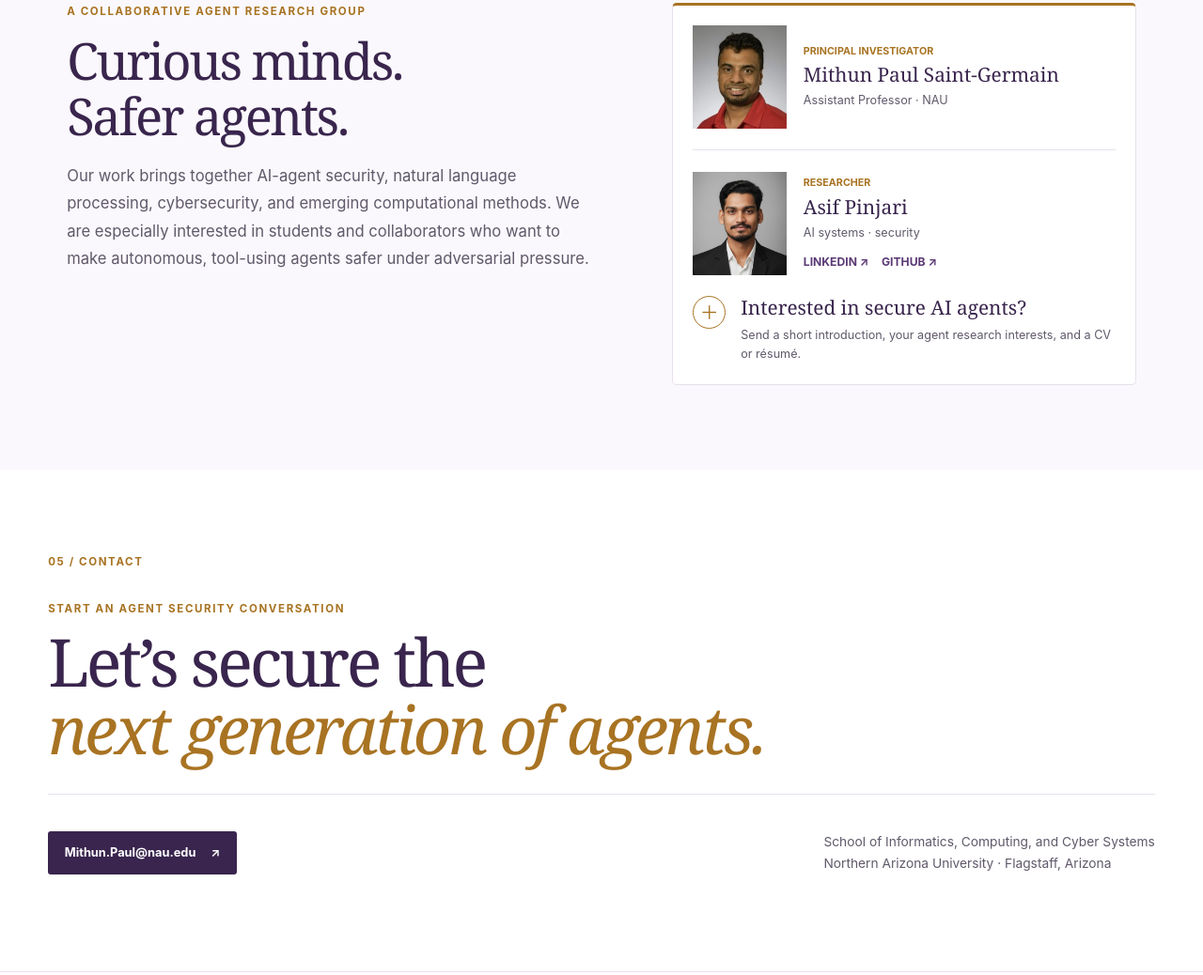
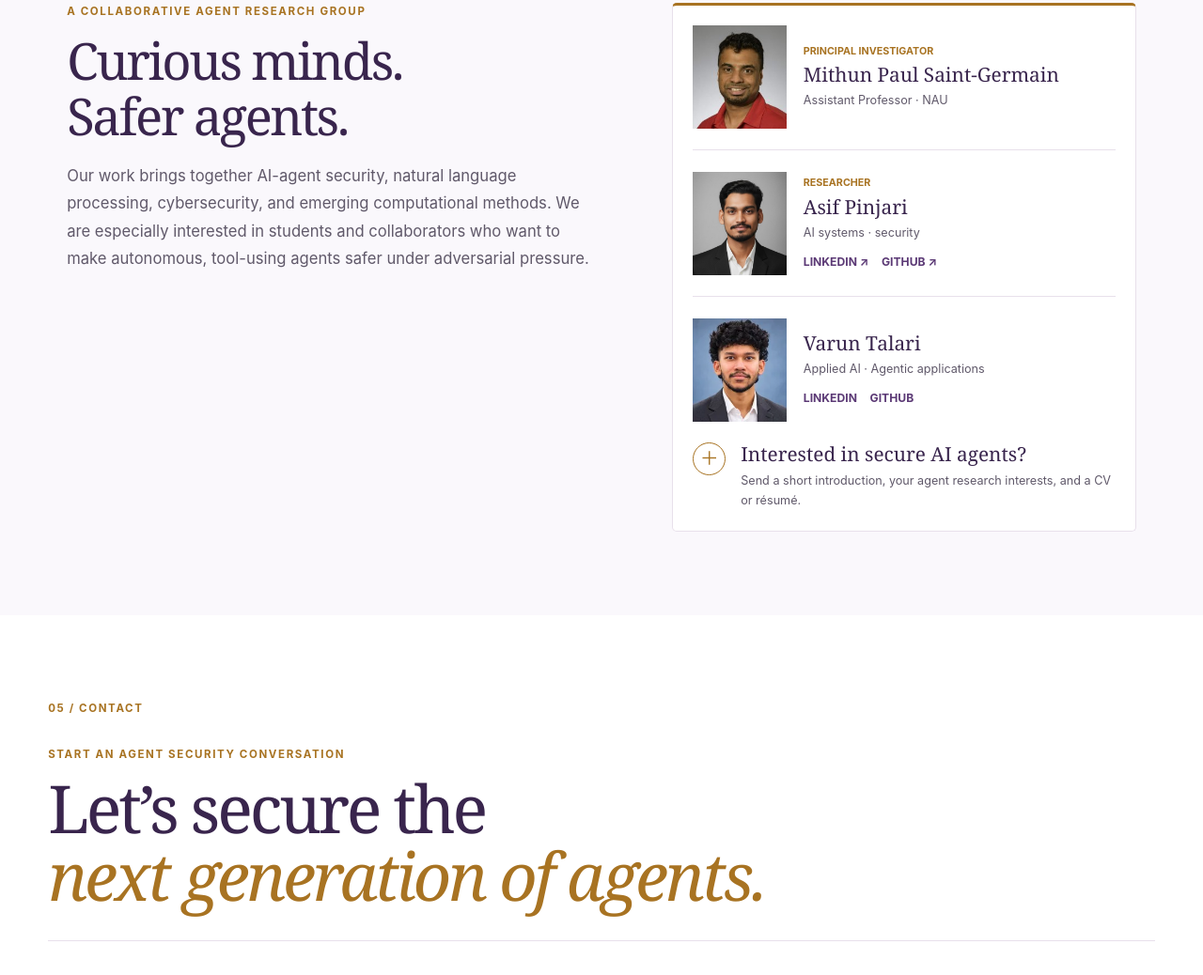
Before and after one commit to kali-ai-security-lab/kali-ai-security-lab.github.io, a plain HTML site: page dist/index.html in a window 1280 px wide. Shown: the part 4469-5507 px from the top of the page at 94% size. Drawn offline with Linux system fonts and the light colour scheme.

Commit message:
Add Varun Talari to KALI Lab People

```diff
--- a/dist/index.html
+++ b/dist/index.html
@@ -170,6 +170,17 @@
             <img src="assets/asif-pinjari.jpeg" alt="Asif Pinjari" width="800" height="800" loading="lazy">
             <div><p>Researcher</p><h3>Asif Pinjari</h3><span>AI systems · security</span><div class="profile-links"><a href="https://www.linkedin.com/in/asifp0209/" target="_blank" rel="noreferrer">LinkedIn ↗</a><a href="https://github.com/Asif-0209" target="_blank" rel="noreferrer">GitHub ↗</a></div></div>
           </div>
+          <div class="mini-profile collaborator-profile">
+            <img src="assets/varun-talari.webp" alt="" width="200" height="200" loading="lazy">
+            <div>
+              <h3>Varun Talari</h3>
+              <span>Applied AI · Agentic applications</span>
+              <div class="profile-links">
+                <a href="https://www.linkedin.com/in/varun-talari-8b301620b/" target="_blank" rel="noreferrer" aria-label="Varun Talari on LinkedIn">LinkedIn</a>
+                <a href="https://github.com/VarunTx" target="_blank" rel="noreferrer" aria-label="Varun Talari on GitHub">GitHub</a>
+              </div>
+            </div>
+          </div>
           <div class="join-note">
             <span class="join-icon" aria-hidden="true">＋</span>
             <div><h3>Interested in secure AI agents?</h3><p>Send a short introduction, your agent research interests, and a CV or résumé.</p></div>
--- a/dist/styles-light.css
+++ b/dist/styles-light.css
@@ -130,7 +130,8 @@ a.pub-item:hover { padding-left: 1rem; background: var(--soft); }
 .mini-profile h3, .join-note h3 { margin: 0; color: var(--violet-dark); font: 400 1.3rem/1.2 Georgia,serif; }
 .mini-profile span, .join-note p { color: var(--muted); font-size: .79rem; }
 .collaborator-profile { padding-top: 1.4rem; padding-bottom: 0; border-bottom: 0; }
-.collaborator-profile .profile-links { margin-top: .6rem; gap: .85rem; }
+.collaborator-profile + .collaborator-profile { margin-top: 1.4rem; border-top: 1px solid var(--line); }
+.collaborator-profile .profile-links { flex-wrap: wrap; margin-top: .6rem; gap: .85rem; }
 .join-note { display: flex; align-items: flex-start; gap: 1rem; padding-top: 1.4rem; }
 .join-note p { margin: .4rem 0 0; }
 .join-icon { display: grid; flex: 0 0 35px; place-items: center; width: 35px; height: 35px; border: 1px solid var(--gold); border-radius: 50%; color: var(--gold); font-size: 1.25rem; line-height: 1; }
```
Also changed, not shown: dist/assets/varun-talari.webp (added).
